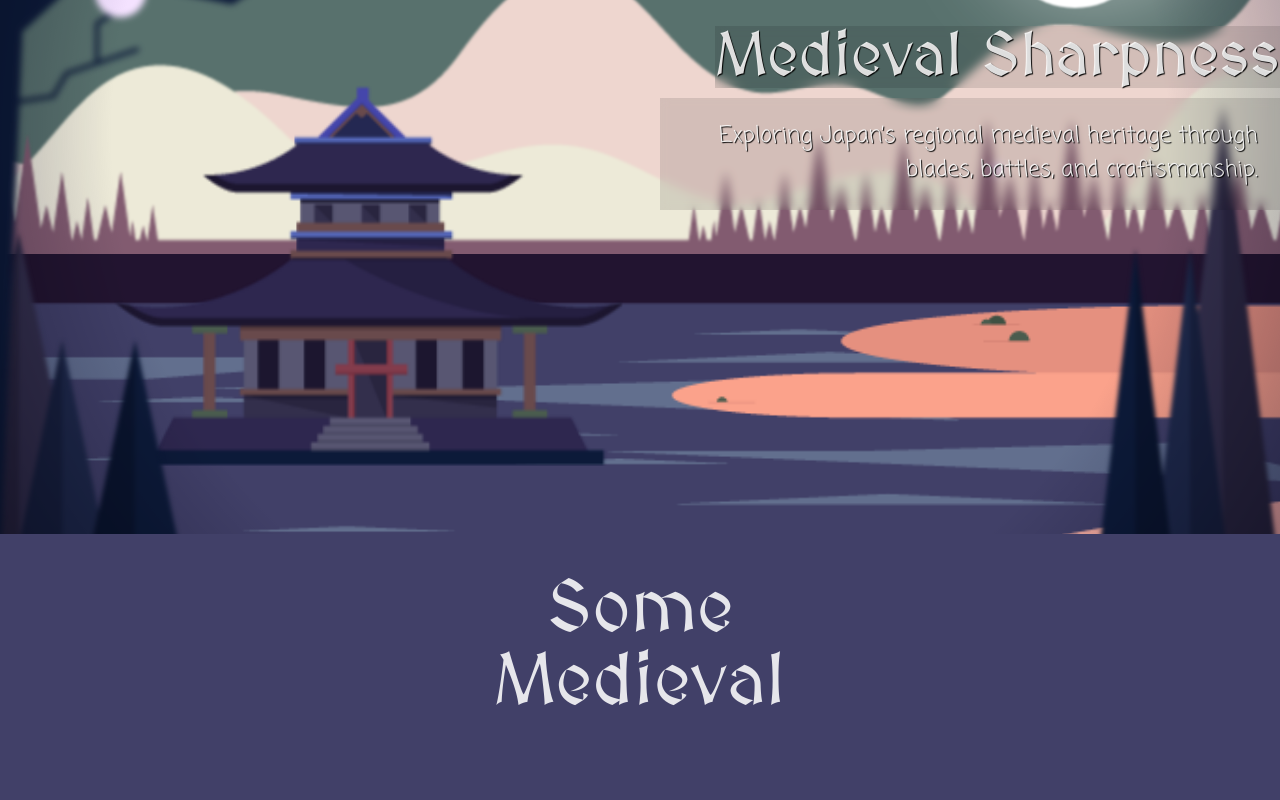
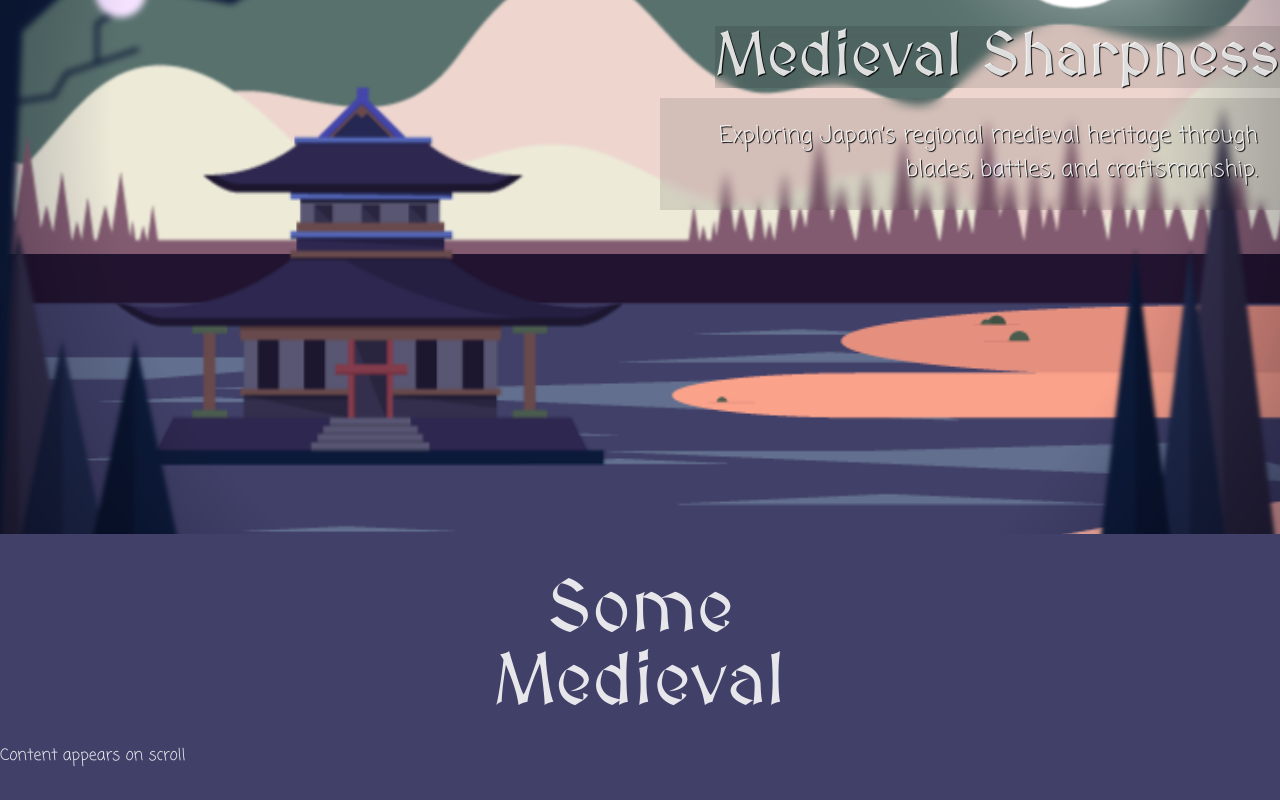
Before and after one commit to lostmart/medieval-sharpness, a React (Vite) app: page / in a window 1280 px wide. Shown: the part 266-1066 px from the top of the page. Built offline with nearby package versions, Linux system fonts and the light colour scheme.

Commit message:
ne framer

```diff
--- a/package.json
+++ b/package.json
@@ -10,6 +10,7 @@
     "preview": "vite preview"
   },
   "dependencies": {
+    "framer-motion": "^12.23.22",
     "react": "^19.1.1",
     "react-dom": "^19.1.1"
   },
--- a/src/components/AboutComp.tsx
+++ b/src/components/AboutComp.tsx
@@ -1,9 +1,18 @@
 import styles from "./AboutComp.module.scss"
+import { motion } from "framer-motion"
 
 const AboutComp = () => {
 	return (
 		<section className={styles.about}>
 			<h2>Some Medieval</h2>
+
+			<motion.div
+				initial={{ opacity: 0, y: 50 }}
+				whileInView={{ opacity: 1, y: 0 }}
+				transition={{ duration: 0.5 }}
+			>
+				Content appears on scroll
+			</motion.div>
 		</section>
 	)
 }
--- a/src/index.scss
+++ b/src/index.scss
@@ -1,5 +1,8 @@
-@import url('https://fonts.googleapis.com/css2?family=Coming+Soon&family=MedievalSharp&display=swap');
-@import "./sass/animations";
+@use "./sass/variables" as *;
+@use "./sass/mixins" as *;
+@use "./sass/animations" as *;
+
+@import url("https://fonts.googleapis.com/css2?family=Coming+Soon&family=MedievalSharp&display=swap");
 
 * {
 	margin: 0;
@@ -38,7 +41,7 @@ h6 {
 
 .btn {
 	background-color: #eed6cf;
-  color: #1E1E1E;
+	color: #1e1e1e;
 	padding: 16px 10px;
 	border: none;
 	width: 348px;
@@ -48,5 +51,4 @@ h6 {
 	gap: 10px;
 	cursor: pointer;
 	margin: auto;
-
 }
```
Also changed, not shown: 1 other file (tests, documents, lock files or other folders). Lines whose indentation alone changed are shown as unchanged.
